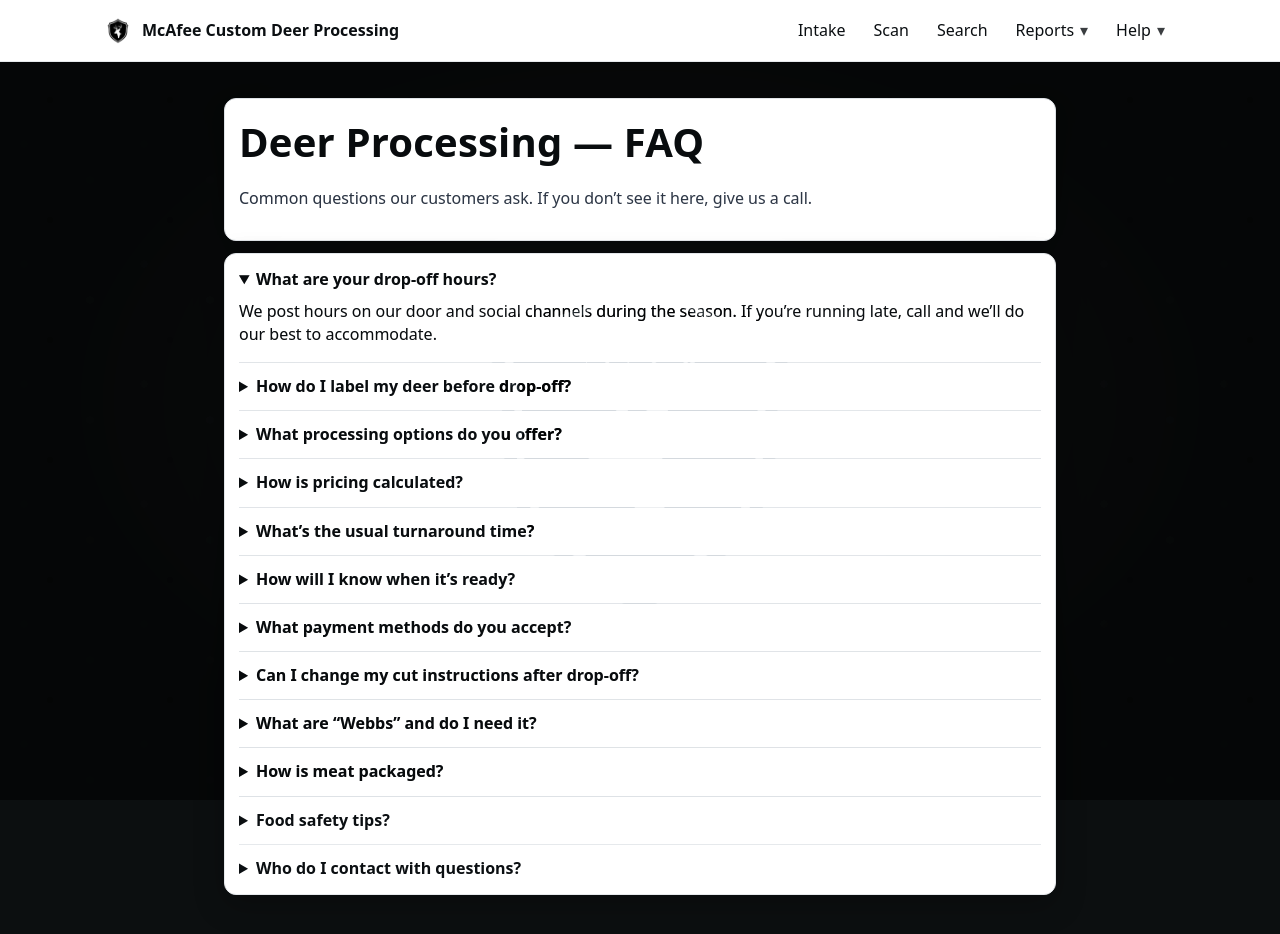
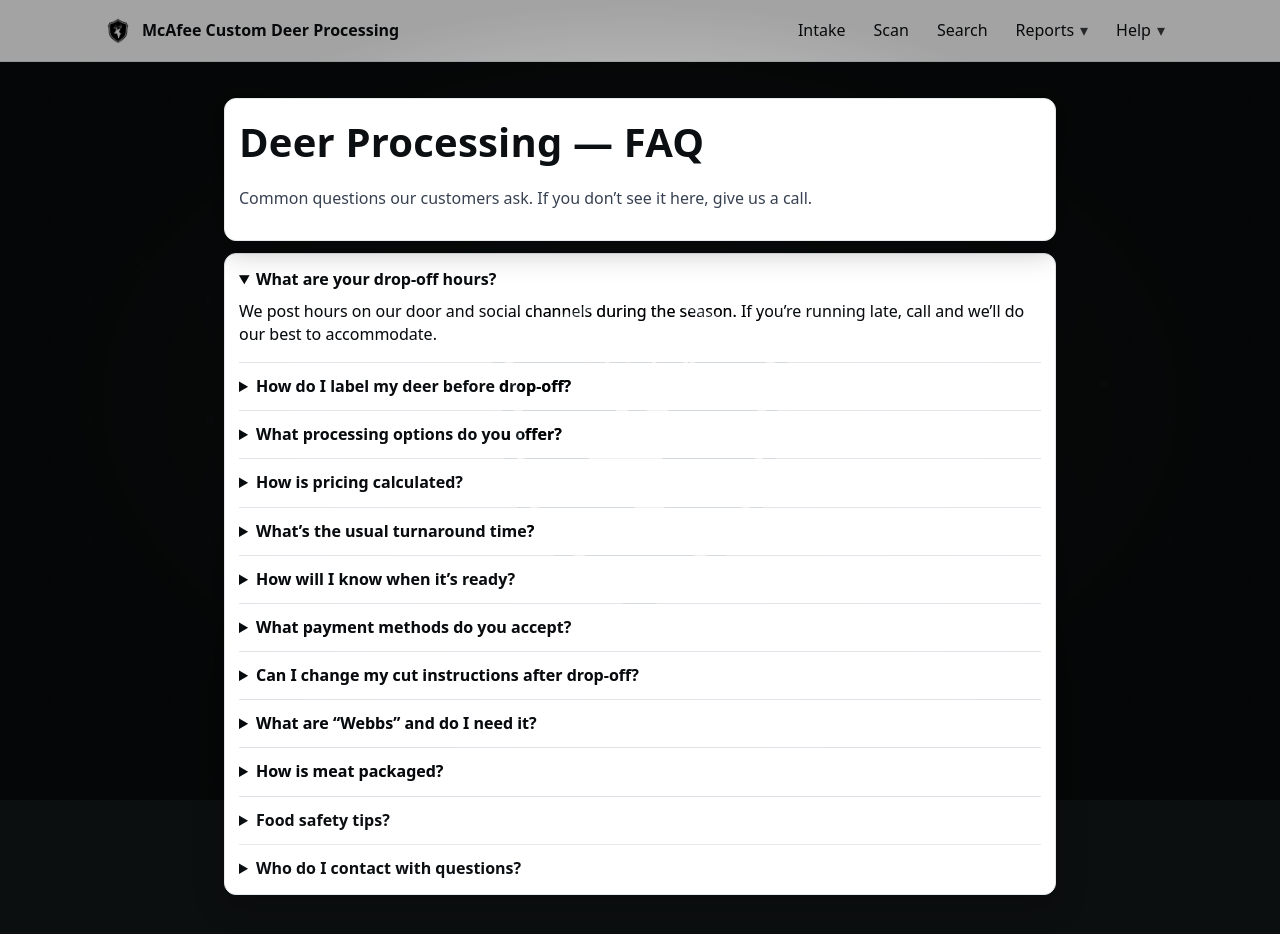
Before and after one commit to djanes11/deer-intake, a Next.js app: page /faq in a window 1280 px wide. Shown: the top 934 px of the page. Built offline with nearby package versions, Linux system fonts and the light colour scheme; no server answers.

Commit message:
Update globals.css

```diff
--- a/app/globals.css
+++ b/app/globals.css
@@ -1415,3 +1415,22 @@ a[x-apple-data-detectors], a[href^="tel:"], a[href^="mailto:"], a[href^="sms:"]
   .public .hero { margin-top: 6px; }
   .public .hero-sub { margin-top: 4px; }
 }
+
+/* Ensure decorative overlays never block clicks anywhere */
+.watermark::before,
+.watermark::after {
+  pointer-events: none !important;
+  z-index: 0 !important;
+}
+
+/* Make sure actual UI sits above any background layers */
+main, header, nav, .site-header, .site-header .wrap {
+  position: relative;
+  z-index: 2;
+}
+
+/* Details dropdowns/menus shouldn’t create giant invisible layers */
+.menu .dd .dropdown-menu {
+  pointer-events: auto;        /* only the menu itself receives clicks */
+  z-index: 30;                 /* above header, below content modals if any */
+}
```
